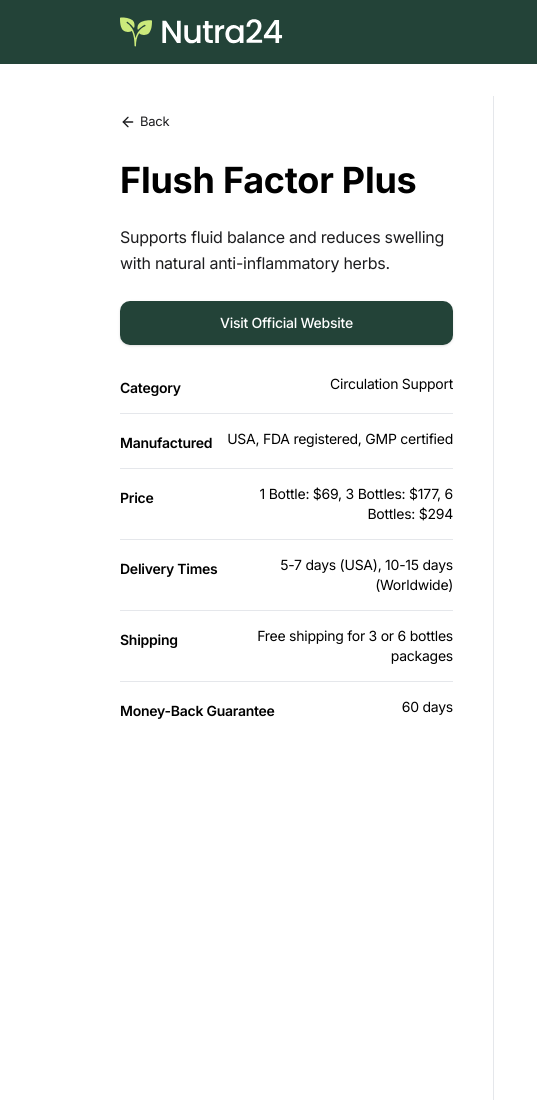
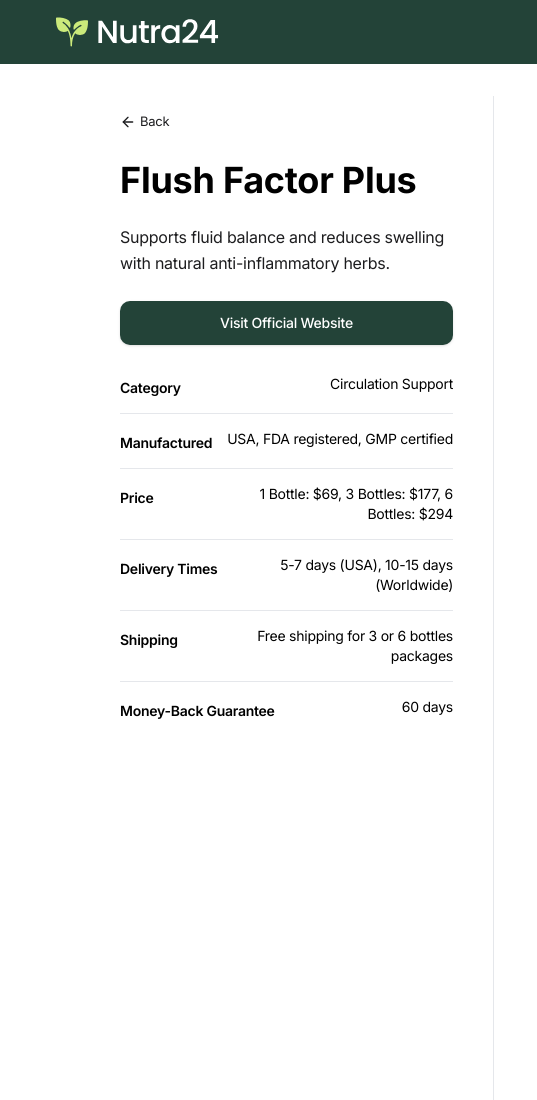
Before and after one commit to dannoto/nulltra24.com, an Astro site: page /flush-factor-plus in a window 1280 px wide. Shown: the top 1100 px of the page, 0-537 px from the left. Built offline with nearby package versions, Linux system fonts and the light colour scheme; Astro itself is replaced by a stand-in of ours; grey boxes are pictures that could not be loaded.

```diff
--- a/src/components/HeaderInner.astro
+++ b/src/components/HeaderInner.astro
@@ -3,7 +3,7 @@
 ---
 
 <header class="bg-[#234338] h-[64px]">
-  <div class="flex items-center  lg:px-20 md:px-8 px-4 h-full "  style="margin: auto !important;max-width: 1200px;">
+  <div class="flex items-center  px-4 h-full "  style="margin: auto !important;max-width: 1200px;">
     <!-- container px-5  mx-auto md:px-4 flex justify-start items-center -->
     <a href="/" class="flex items-center">
       <img
```
